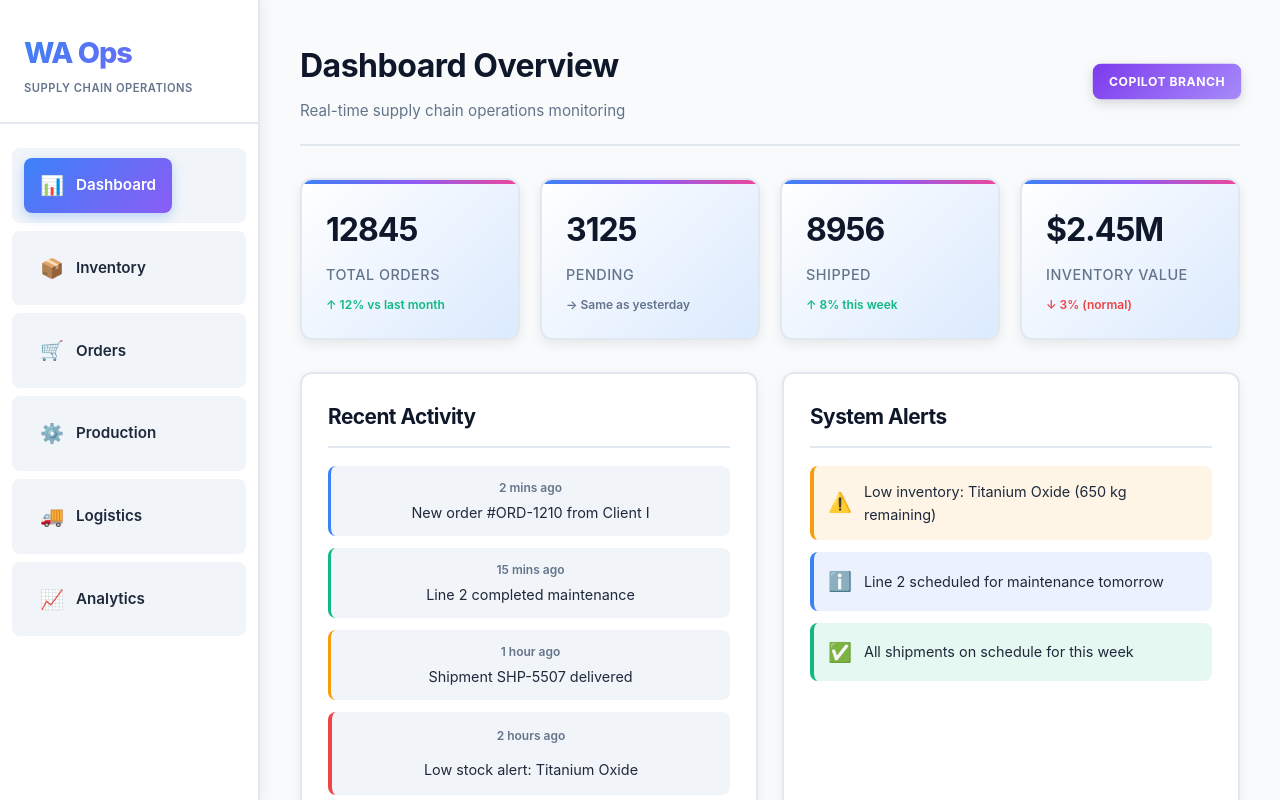
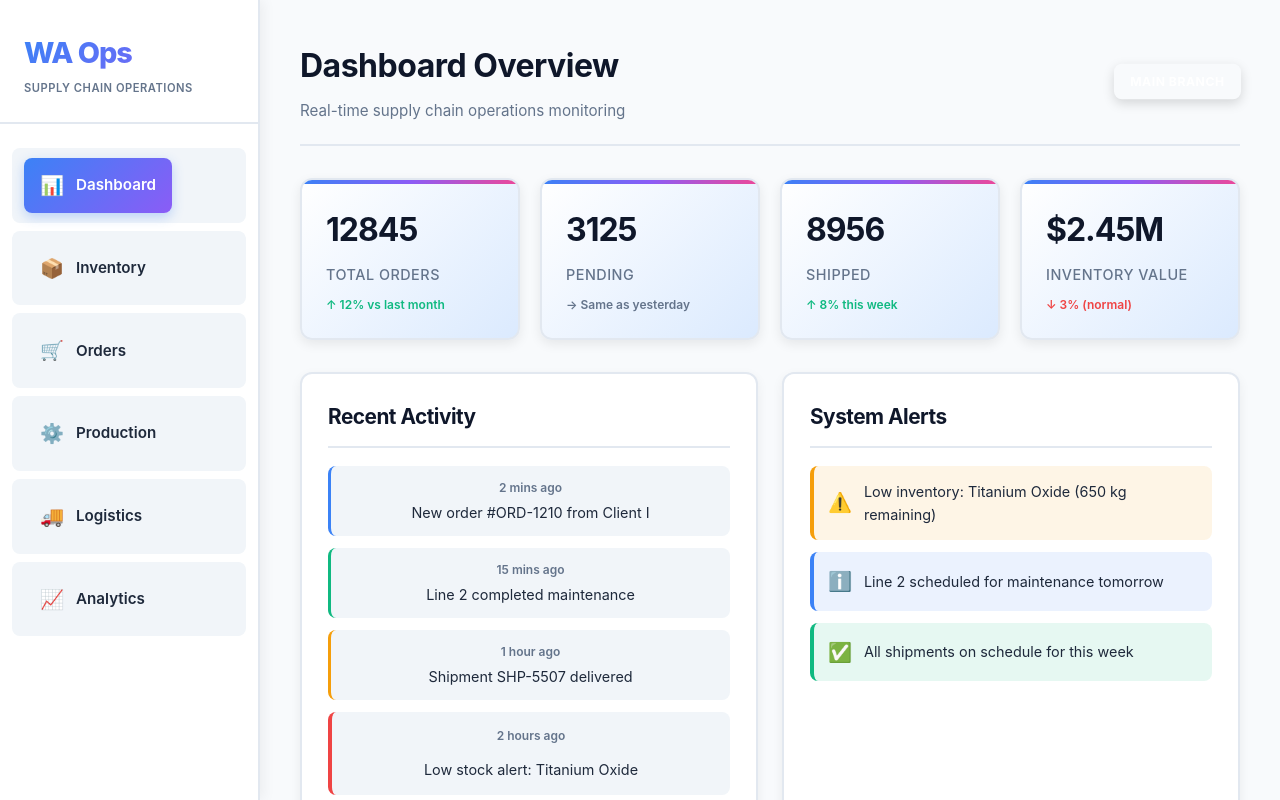
Before and after one commit to Abdul1028/sample-react-app, a React (Create React App) app: page / in a window 1280 px wide. Shown: the top 800 px of the page. Built offline with nearby package versions, Linux system fonts and the light colour scheme.

Commit message:
Change environment variable from 'copilot' to 'main'

```diff
--- a/src/pages/Dashboard.js
+++ b/src/pages/Dashboard.js
@@ -2,7 +2,7 @@ import React from 'react';
 import './Dashboard.css';
 
 function Dashboard() {
-  const env = "copilot branch";
+  const env = "main branch";
 
   const kpis = {
     totalOrders: 12845,
```
